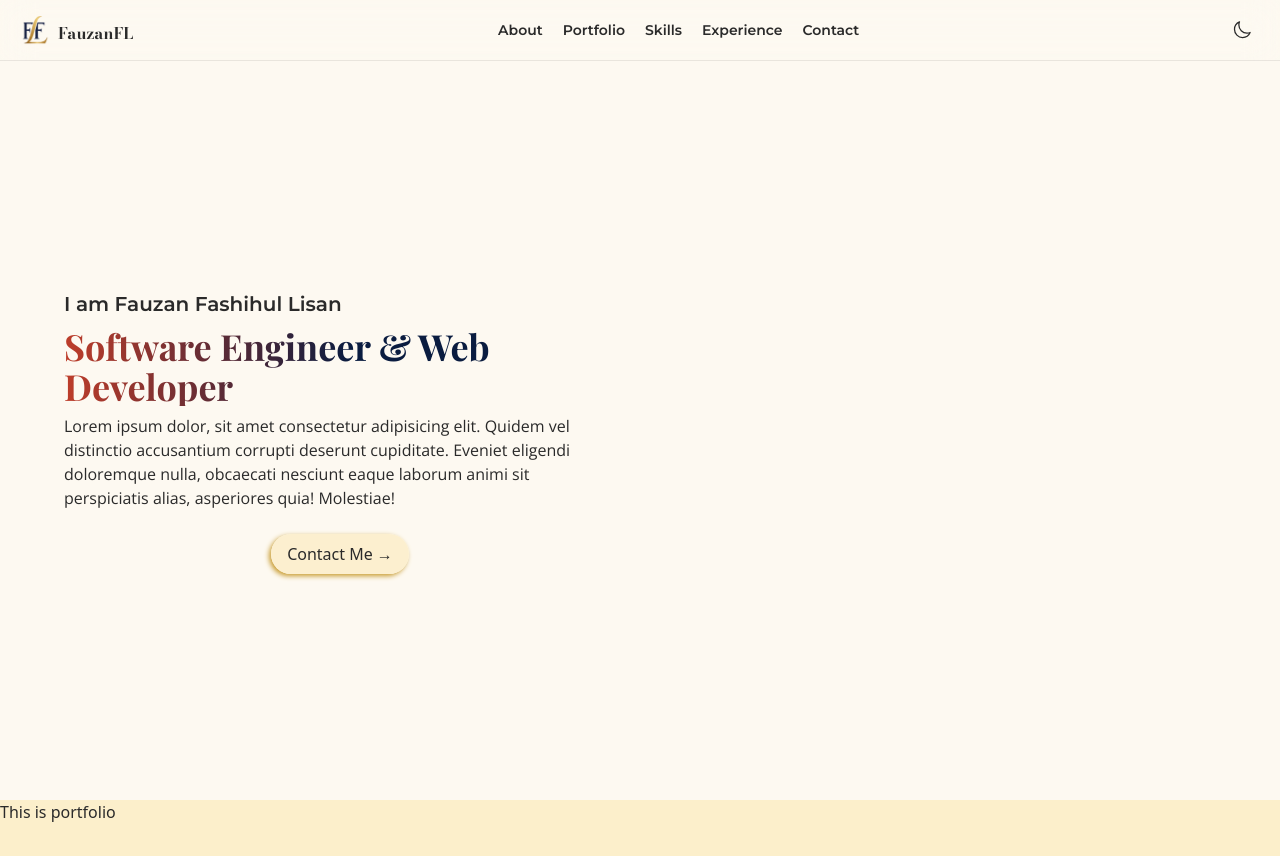
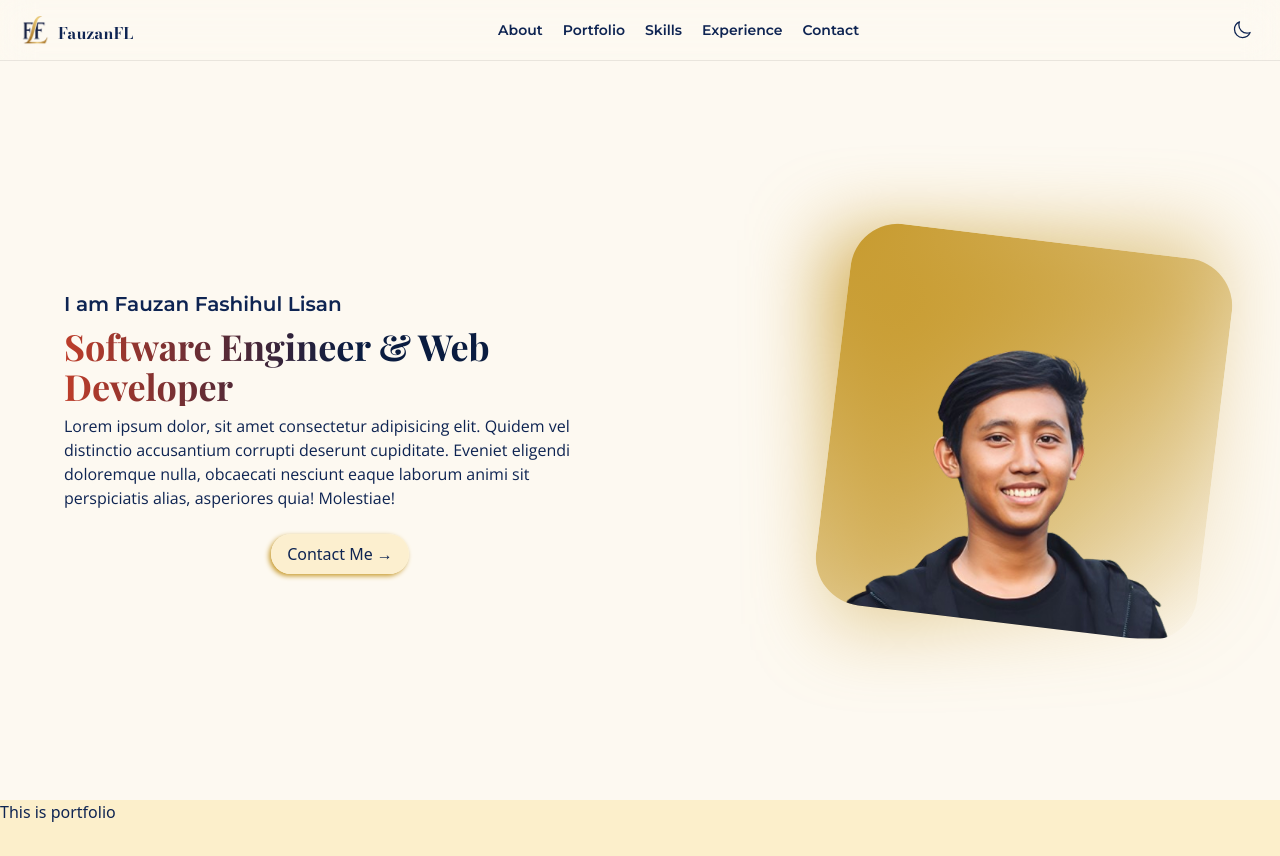
Before and after one commit to FauzanFL/web-portfolio, a Next.js app: page / in a window 1280 px wide. Shown: the top 856 px of the page. Built offline with nearby package versions, Linux system fonts and the light colour scheme.

Commit message:
Complete hero section

```diff
--- a/src/app/globals.css
+++ b/src/app/globals.css
@@ -26,11 +26,11 @@
   /* Light mode */
   --background: #fdf9f1;
   --background-second: #fcefcb;
-  --foreground: #2a2a2a;
+  --foreground: #0e2452;
   --card: #ffffff;
-  --card-foreground: #2a2a2a;
+  --card-foreground: #0e2452;
   --popover: #ffffff;
-  --popover-foreground: #2a2a2a;
+  --popover-foreground: #0e2452;
   --primary: #c79a2d;
   --secondary: #be3d2a;
   /* --border: #717171; */
--- a/src/components/Hero.tsx
+++ b/src/components/Hero.tsx
@@ -1,4 +1,6 @@
 "use client";
+
+import Image from "next/image";
 
 interface HeroProps {
   isDark: boolean;
@@ -36,6 +38,26 @@ export function Hero({ isDark }: HeroProps) {
               </button>
             </div>
           </div>
+
+          {/* Right Content */}
+          <div className="flex justify-center lg:justify-end">
+            <div className="relative">
+              {/* Liquid background effect */}
+              <div className="absolute inset-0 bg-linear-to-br from-primary to-accent/20 liquid-morph blur-2xl"></div>
+
+              {/* Profile image container */}
+              <div className="relative w-80 h-80 lg:w-96 lg:h-96 rotate-[0.12rad] rounded-[3rem] overflow-hidden smooth-transition hover:scale-105">
+                <div className="absolute inset-0 bg-linear-to-br from-primary to-accent/30"></div>
+                <Image
+                  src="/my-photo.png"
+                  alt="Profile"
+                  className="w-full h-full object-cover rotate-[-0.12rad] -translate-x-3 translate-y-4"
+                  fill
+                  style={{ objectFit: "cover" }}
+                />
+              </div>
+            </div>
+          </div>
         </div>
       </div>
     </section>
```
Also changed, not shown: public/my-photo.png (added).
